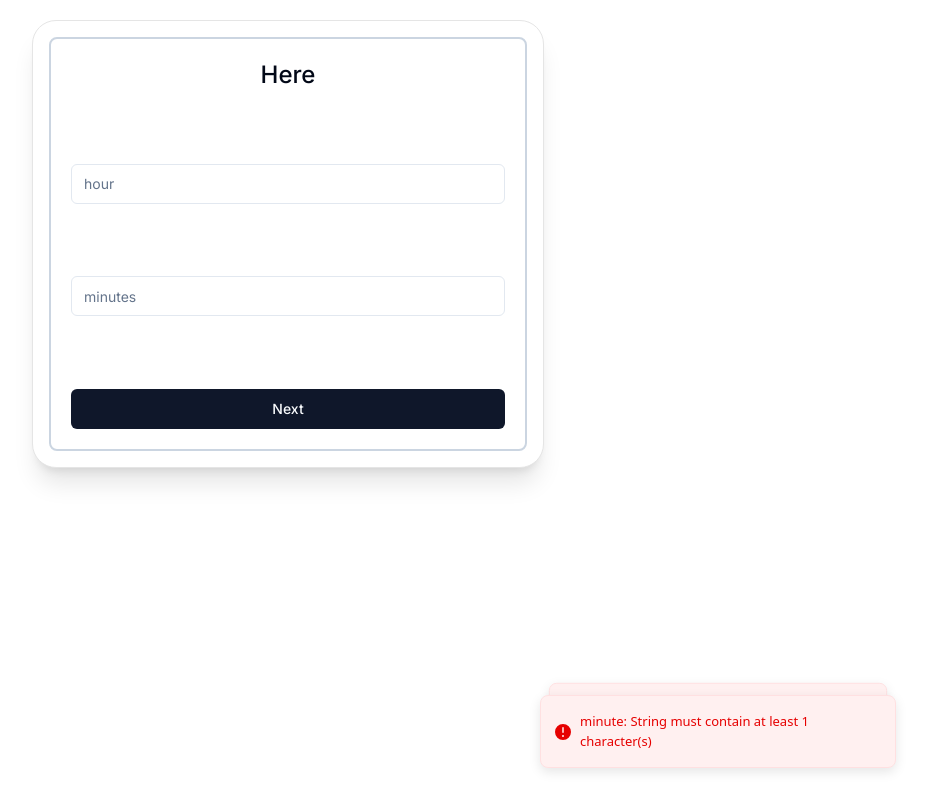
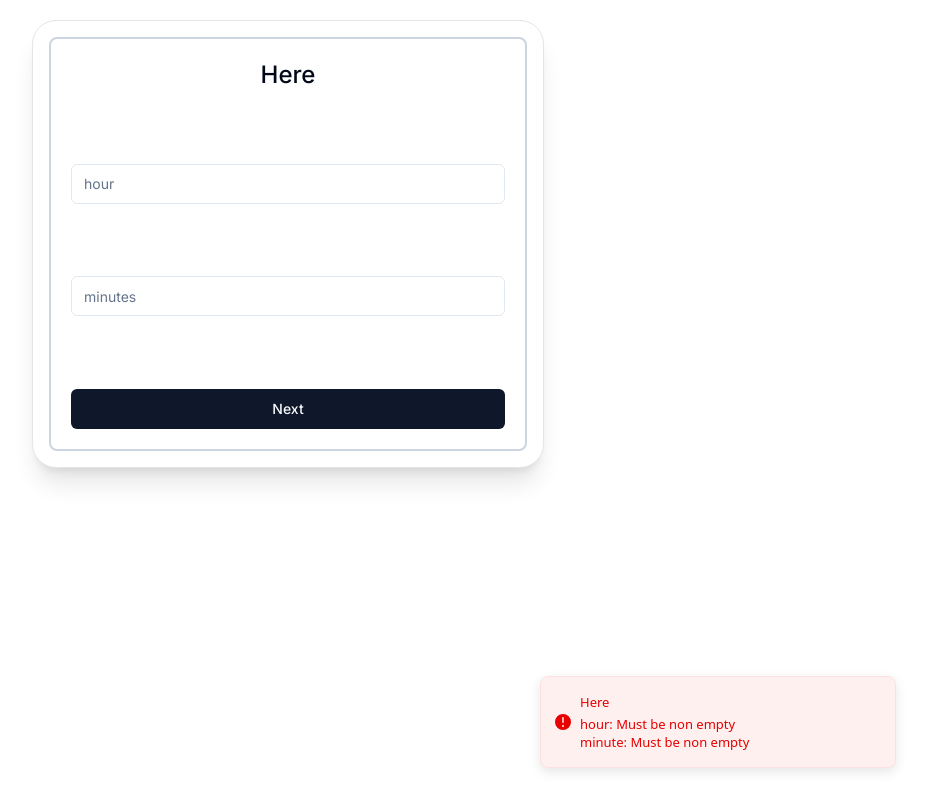
Before and after one commit to MusaGillani/time-diff, a Next.js app: page / in a window 1280 px wide. Both pictures are taken after a click on the button "Next". Shown: the top 810 px of the page, without its empty margins (352-1279 px from the left). Built offline with nearby package versions, Linux system fonts and the light colour scheme.

Commit message:
feat: shortcut button hookup error message styling
fix ref null, patch sonner locally to render jsx for description

BREAKING CHANGE: sonner built locally from fork

```diff
--- a/package.json
+++ b/package.json
@@ -39,7 +39,7 @@
     "react-dom": "^18",
     "react-hook-form": "^7.51.2",
     "recharts": "^2.12.5",
-    "sonner": "^1.4.41",
+    "sonner": "link:sonner",
     "tailwind-merge": "^2.2.2",
     "tailwindcss-animate": "^1.0.7",
     "usehooks-ts": "^3.1.0",
--- a/src/app/Stack.tsx
+++ b/src/app/Stack.tsx
@@ -50,11 +50,11 @@ export function Stack() {
                 <Time type={type} ref={ref} />
               </Card>
               {type === Steps.BACK && (
+                // FIXME: this keeps rendering in other steps after its visible
                 <EnterShortcut
                   text={"to submit entries"}
                   shortCut={() => {
-                    // FIXME: this ref is null
-                    ref.current!();
+                    ref.current!(true);
                   }}
                 />
               )}
--- a/src/components/Time.tsx
+++ b/src/components/Time.tsx
@@ -15,12 +15,11 @@ import { toast } from "sonner";
 
 export interface TimeProps {
   type: Steps;
-  ref: MutableRefObject<SubmitRef | null>;
 }
 
 export type SubmitRef = (leaving?: boolean) => void;
 
-export const Time = ({ type, ref }: TimeProps) => {
+export const Time = forwardRef<SubmitRef | null, TimeProps>(({ type }, ref) => {
   const [timeVal, setTime] = useState<TimeSchema>({
     hour: "",
     minute: "",
@@ -32,22 +31,27 @@ export const Time = ({ type, ref }: TimeProps) => {
     return (leaving) => submit(timeVal, leaving);
   });
 
+  const label = Steps[type].at(0) + Steps[type].substring(1).toLowerCase();
   const submit = (data: TimeSchema, leaving = false) => {
     const result = timeSchema.safeParse(data);
     if (!result.success) {
-      Object.entries(result.error.formErrors.fieldErrors).forEach(
-        ([field, error]) => {
-          toast.error(`${field}: ${error}`, {
-            position: "bottom-right",
-          });
-        },
+      const errors = Object.entries(result.error.formErrors.fieldErrors).map(
+        ([field, error]) => `${field}: ${error}`,
       );
+      toast.error(label, {
+        position: "bottom-right",
+        description: (
+          <div>
+            {errors.map((error, index) => (
+              <p key={index}>{error}</p>
+            ))}
+          </div>
+        ),
+      });
       return;
     }
     save({ time: data, step: type, leaving });
   };
-
-  const label = Steps[type].at(0) + Steps[type].substring(1).toLowerCase();
 
   return (
     <div className="flex h-full flex-col justify-between gap-y-3 rounded-lg border-2 border-slate-300 p-5">
@@ -73,7 +77,7 @@ export const Time = ({ type, ref }: TimeProps) => {
       </Button>
     </div>
   );
-};
+});
 
 Time.displayName = "Time";
 export default Time;
--- a/src/lib/form.ts
+++ b/src/lib/form.ts
@@ -42,7 +42,7 @@ export const triggerByKeyGenerate =
   };
 
 const nonEmptyString = (obj: z.ZodTypeAny) =>
-  z.number().or(z.string().trim().min(1)).pipe(obj);
+  z.number().or(z.string().trim().min(1, "Must be non empty")).pipe(obj);
 
 export const timeSchema = z.object({
   hour: nonEmptyString(z.coerce.number().gte(0, "non zero").max(24)),
```
Also changed, not shown: 1 other file (tests, documents, lock files or other folders).
